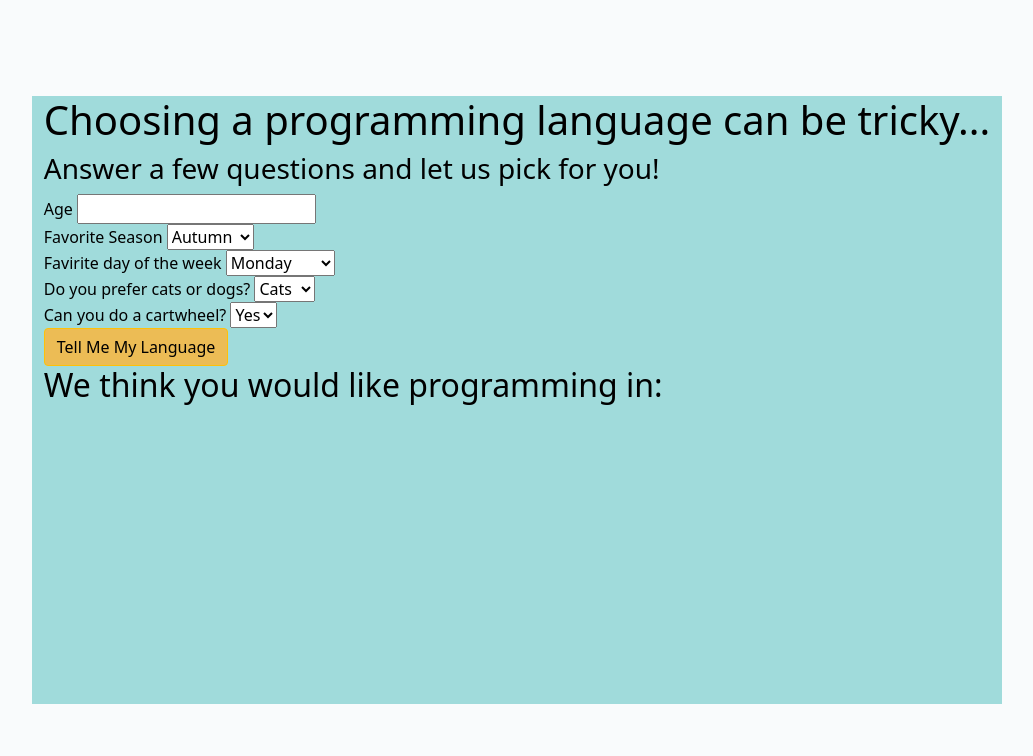
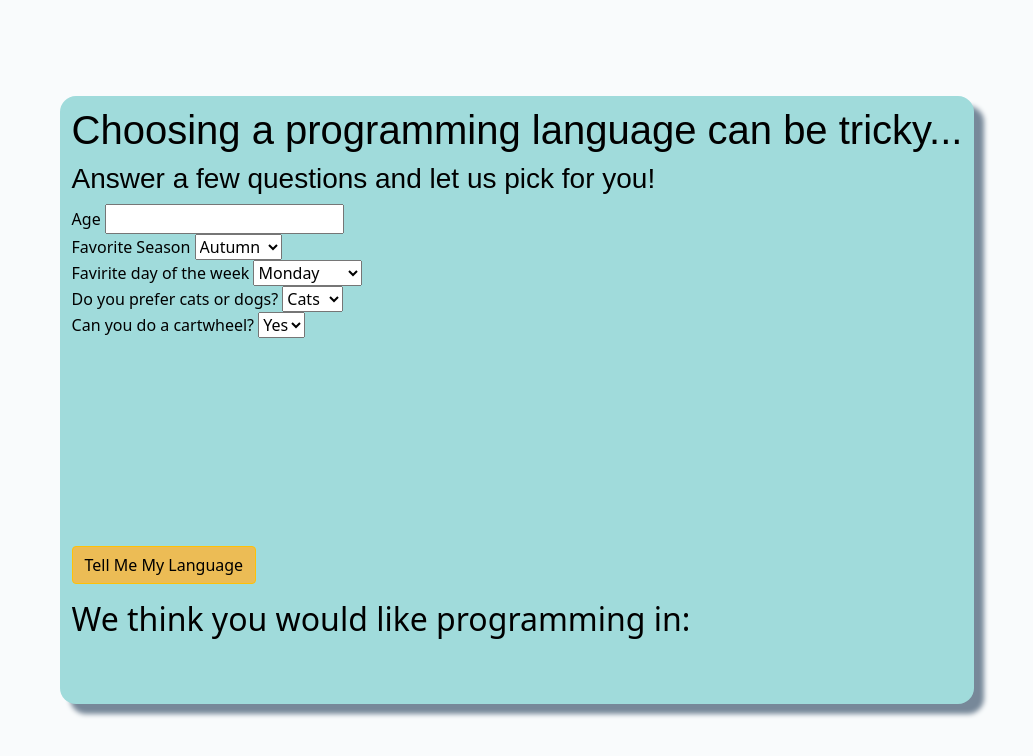
Before and after one commit to jakechaley/code-review-2, a plain HTML site: page index.html in a window 1280 px wide. Shown: the whole page, without its empty margins (123-1156 px from the left). Drawn offline with Linux system fonts and the light colour scheme.

Commit message:
add border-radius and box-shadow to quiz container. work on container-content's spacing

```diff
--- a/css/styles.css
+++ b/css/styles.css
@@ -1,6 +1,4 @@
 .btn {
-  display: block;
-
   background-color: #ecbc55;
 }
 
@@ -8,11 +6,9 @@
   display: none;
 }
 
-.dark-m
-
 
 #result {
-margin-top: 20em;
+padding-top: 1em;
 }
 
 body {
@@ -25,5 +21,17 @@ body {
   width: max-content;
   height: 38em;
   margin-top: 6em;
+  border-radius: 1em;
+  box-shadow: 10px 10px 5px lightslategray;
 
 }
+
+#greeting {
+  padding-top: 10px;
+  font-family: Arial, Helvetica, sans-serif;
+}
+
+#buttonContainer {
+  padding-top: 13em;
+
+}
--- a/index.html
+++ b/index.html
@@ -12,7 +12,7 @@
 </head>
 <body>
   <div class="container">
-    <div>
+    <div id="greeting">
         <h1>Choosing a programming language can be tricky...</h1>
         <h3>Answer a few questions and let us pick for you!</h3>
       </div>
@@ -57,7 +57,7 @@
               <option value="no">No</option>
             </select>
           </div>
-          <div>
+          <div id="buttonContainer">
             <button class="btn btn-warning">Tell Me My Language</button>
           </div>
         </form>
```
